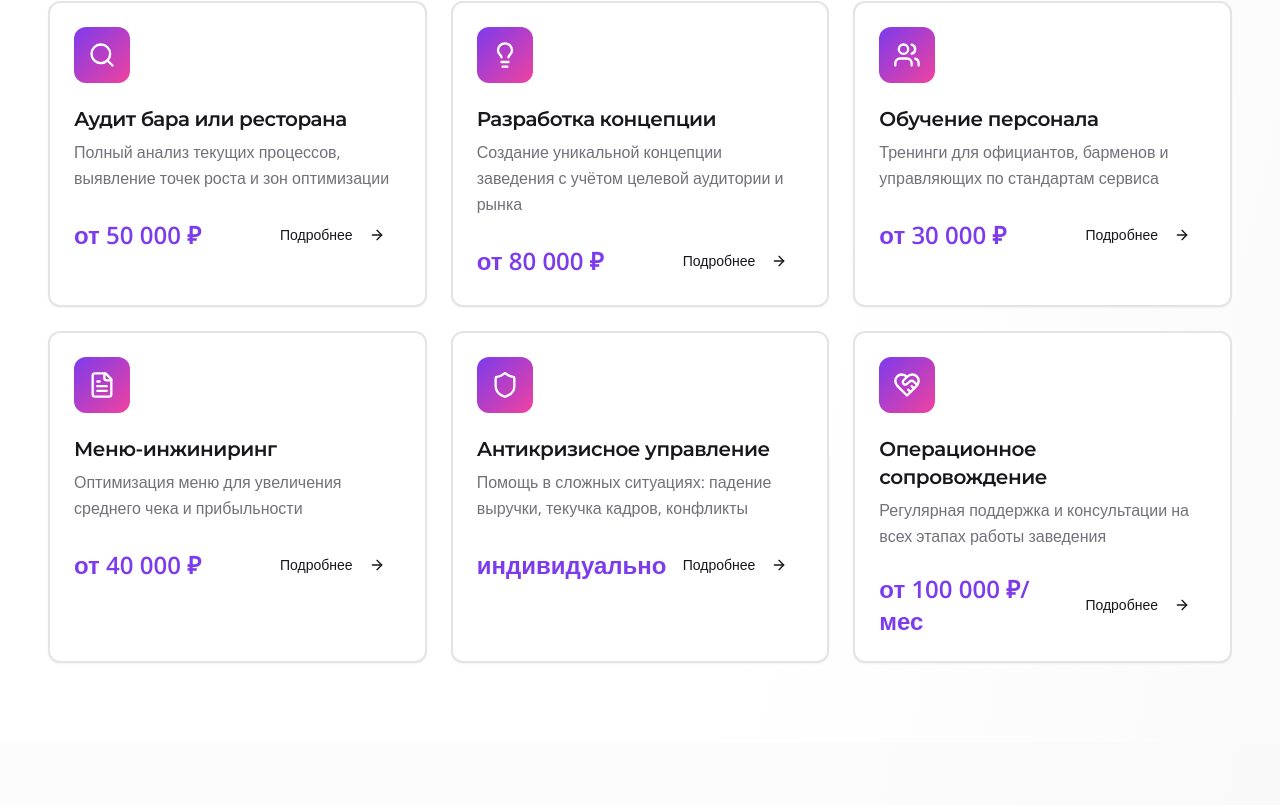
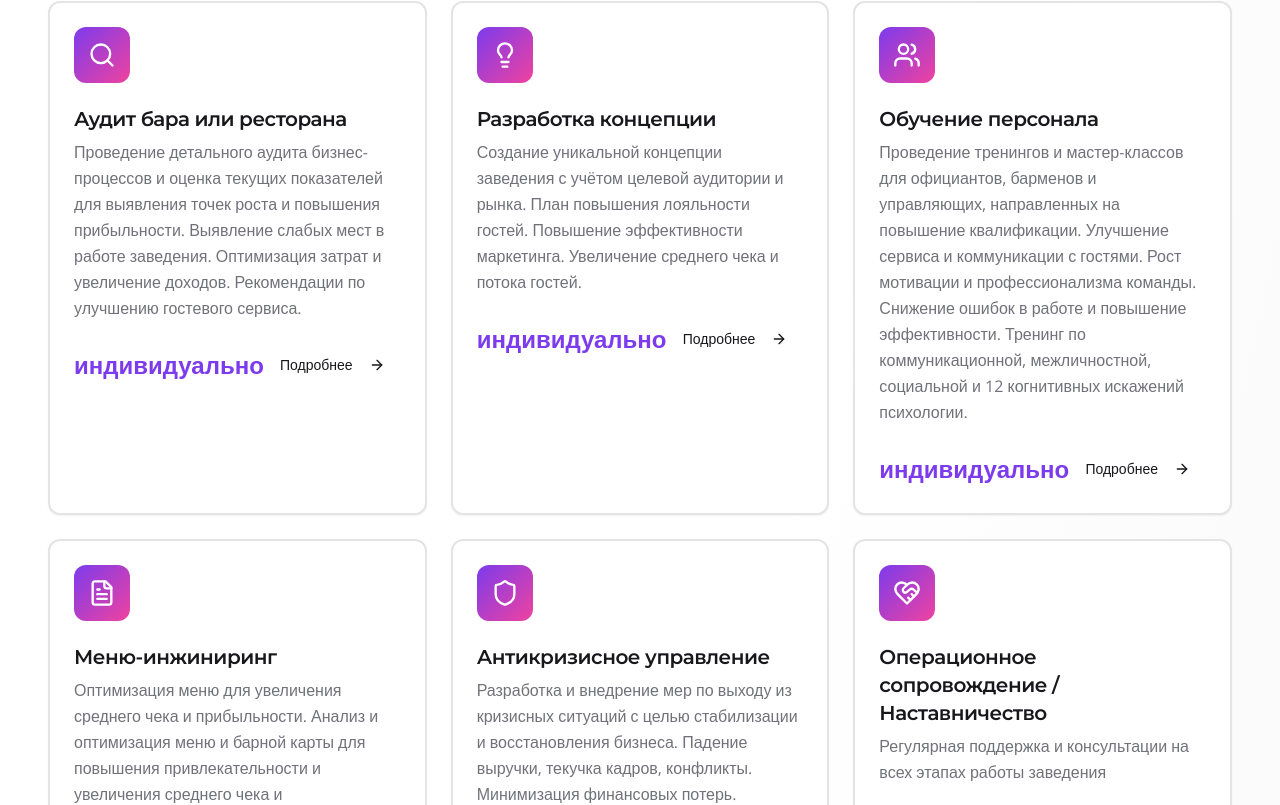
Before and after one commit to pr-poehali-dev/ruslan-consulting-project-1, a React (Vite) app: page / in a window 1280 px wide. Shown: the part 1775-2580 px from the top of the page. Built offline with nearby package versions, Linux system fonts and the light colour scheme.

Commit message:
feat: Услуги для барных и ресторанных заведений

```diff
--- a/src/pages/Admin.tsx
+++ b/src/pages/Admin.tsx
@@ -70,39 +70,39 @@ const defaultContent: SiteContent = {
   services: [
     {
       title: 'Аудит бара или ресторана',
-      description: 'Полный анализ текущих процессов, выявление точек роста и зон оптимизации',
+      description: 'Проведение детального аудита бизнес-процессов и оценка текущих показателей для выявления точек роста и повышения прибыльности. Выявление слабых мест в работе заведения. Оптимизация затрат и увеличение доходов. Рекомендации по улучшению гостевого сервиса.',
       icon: 'Search',
-      price: 'от 50 000 ₽'
+      price: 'индивидуально'
     },
     {
       title: 'Разработка концепции',
-      description: 'Создание уникальной концепции заведения с учётом целевой аудитории и рынка',
+      description: 'Создание уникальной концепции заведения с учётом целевой аудитории и рынка. План повышения лояльности гостей. Повышение эффективности маркетинга. Увеличение среднего чека и потока гостей.',
       icon: 'Lightbulb',
-      price: 'от 80 000 ₽'
+      price: 'индивидуально'
     },
     {
       title: 'Обучение персонала',
-      description: 'Тренинги для официантов, барменов и управляющих по стандартам сервиса',
+      description: 'Проведение тренингов и мастер-классов для официантов, барменов и управляющих, направленных на повышение квалификации. Улучшение сервиса и коммуникации с гостями. Рост мотивации и профессионализма команды. Снижение ошибок в работе и повышение эффективности. Тренинг по коммуникационной, межличностной, социальной и 12 когнитивных искажений психологии.',
       icon: 'Users',
-      price: 'от 30 000 ₽'
+      price: 'индивидуально'
     },
     {
       title: 'Меню-инжиниринг',
-      description: 'Оптимизация меню для увеличения среднего чека и прибыльности',
+      description: 'Оптимизация меню для увеличения среднего чека и прибыльности. Анализ и оптимизация меню и барной карты для повышения привлекательности и увеличения среднего чека и рентабельности. Увеличение прибыльности блюд и напитков. Актуальные тренды и сезонные предложения. Повышение удовлетворенности гостей.',
       icon: 'FileText',
-      price: 'от 40 000 ₽'
+      price: 'индивидуально'
     },
     {
       title: 'Антикризисное управление',
-      description: 'Помощь в сложных ситуациях: падение выручки, текучка кадров, конфликты',
+      description: 'Разработка и внедрение мер по выходу из кризисных ситуаций с целью стабилизации и восстановления бизнеса. Падение выручки, текучка кадров, конфликты. Минимизация финансовых потерь. Быстрая адаптация к изменяющимся условиям рынка. Сохранение репутации и лояльности гостей.',
       icon: 'Shield',
       price: 'индивидуально'
     },
     {
-      title: 'Операционное сопровождение',
+      title: 'Операционное сопровождение / Наставничество',
       description: 'Регулярная поддержка и консультации на всех этапах работы заведения',
       icon: 'HeartHandshake',
-      price: 'от 100 000 ₽/мес'
+      price: 'индивидуально'
     }
   ],
   portfolio: [
--- a/src/pages/Index.tsx
+++ b/src/pages/Index.tsx
@@ -68,39 +68,39 @@ const defaultContent: SiteContent = {
   services: [
     {
       title: 'Аудит бара или ресторана',
-      description: 'Полный анализ текущих процессов, выявление точек роста и зон оптимизации',
+      description: 'Проведение детального аудита бизнес-процессов и оценка текущих показателей для выявления точек роста и повышения прибыльности. Выявление слабых мест в работе заведения. Оптимизация затрат и увеличение доходов. Рекомендации по улучшению гостевого сервиса.',
       icon: 'Search',
-      price: 'от 50 000 ₽'
+      price: 'индивидуально'
     },
     {
       title: 'Разработка концепции',
-      description: 'Создание уникальной концепции заведения с учётом целевой аудитории и рынка',
+      description: 'Создание уникальной концепции заведения с учётом целевой аудитории и рынка. План повышения лояльности гостей. Повышение эффективности маркетинга. Увеличение среднего чека и потока гостей.',
       icon: 'Lightbulb',
-      price: 'от 80 000 ₽'
+      price: 'индивидуально'
     },
     {
       title: 'Обучение персонала',
-      description: 'Тренинги для официантов, барменов и управляющих по стандартам сервиса',
+      description: 'Проведение тренингов и мастер-классов для официантов, барменов и управляющих, направленных на повышение квалификации. Улучшение сервиса и коммуникации с гостями. Рост мотивации и профессионализма команды. Снижение ошибок в работе и повышение эффективности. Тренинг по коммуникационной, межличностной, социальной и 12 когнитивных искажений психологии.',
       icon: 'Users',
-      price: 'от 30 000 ₽'
+      price: 'индивидуально'
     },
     {
       title: 'Меню-инжиниринг',
-      description: 'Оптимизация меню для увеличения среднего чека и прибыльности',
+      description: 'Оптимизация меню для увеличения среднего чека и прибыльности. Анализ и оптимизация меню и барной карты для повышения привлекательности и увеличения среднего чека и рентабельности. Увеличение прибыльности блюд и напитков. Актуальные тренды и сезонные предложения. Повышение удовлетворенности гостей.',
       icon: 'FileText',
-      price: 'от 40 000 ₽'
+      price: 'индивидуально'
     },
     {
       title: 'Антикризисное управление',
-      description: 'Помощь в сложных ситуациях: падение выручки, текучка кадров, конфликты',
+      description: 'Разработка и внедрение мер по выходу из кризисных ситуаций с целью стабилизации и восстановления бизнеса. Падение выручки, текучка кадров, конфликты. Минимизация финансовых потерь. Быстрая адаптация к изменяющимся условиям рынка. Сохранение репутации и лояльности гостей.',
       icon: 'Shield',
       price: 'индивидуально'
     },
     {
-      title: 'Операционное сопровождение',
+      title: 'Операционное сопровождение / Наставничество',
       description: 'Регулярная поддержка и консультации на всех этапах работы заведения',
       icon: 'HeartHandshake',
-      price: 'от 100 000 ₽/мес'
+      price: 'индивидуально'
     }
   ],
   portfolio: [
```
